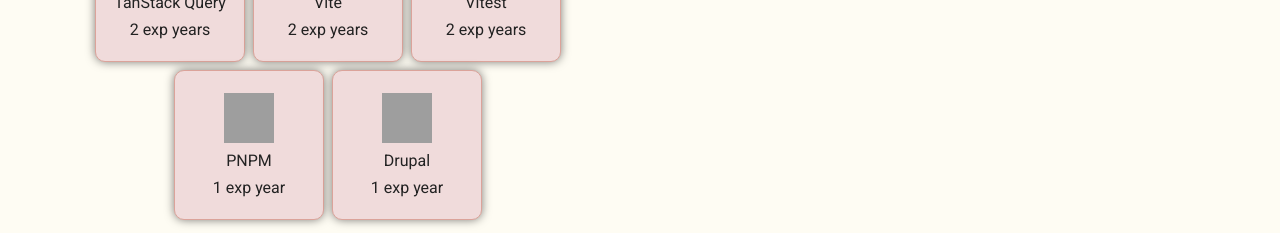
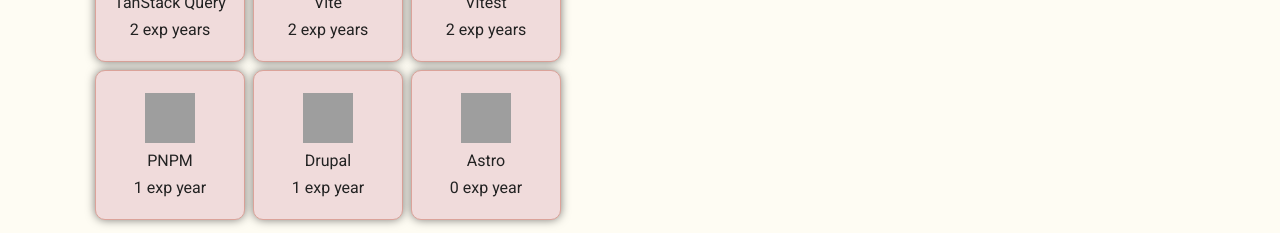
Before and after one commit to MartinDCalderonP/portfolio, a Next.js app: page / in a window 1280 px wide. Shown: the part 4337-4570 px from the top of the page. Built offline with nearby package versions, Linux system fonts and the light colour scheme; grey boxes are pictures that could not be loaded.

Commit message:
Add Astro framework to tech stack and update year constants

```diff
--- a/src/Components/TechStack/techs.ts
+++ b/src/Components/TechStack/techs.ts
@@ -6,6 +6,7 @@ const TwentyTwenty = currentYear - 2020
 const TwentyTwentyOne = currentYear - 2021
 const TwentyTwentyTwo = currentYear - 2022
 const TwentyTwentyThree = currentYear - 2023
+const TwentyTwentyFour = currentYear - 2024
 
 export const techs = [
   {
@@ -185,6 +186,12 @@ export const techs = [
         name: 'Drupal',
         image: 'https://img.icons8.com/color/48/000000/drupal.png',
         year: TwentyTwentyThree
+      },
+      {
+        name: 'Astro',
+        image:
+          'https://logosandtypes.com/wp-content/uploads/2023/03/astro-framework.svg',
+        year: TwentyTwentyFour
       }
     ]
   },
```
